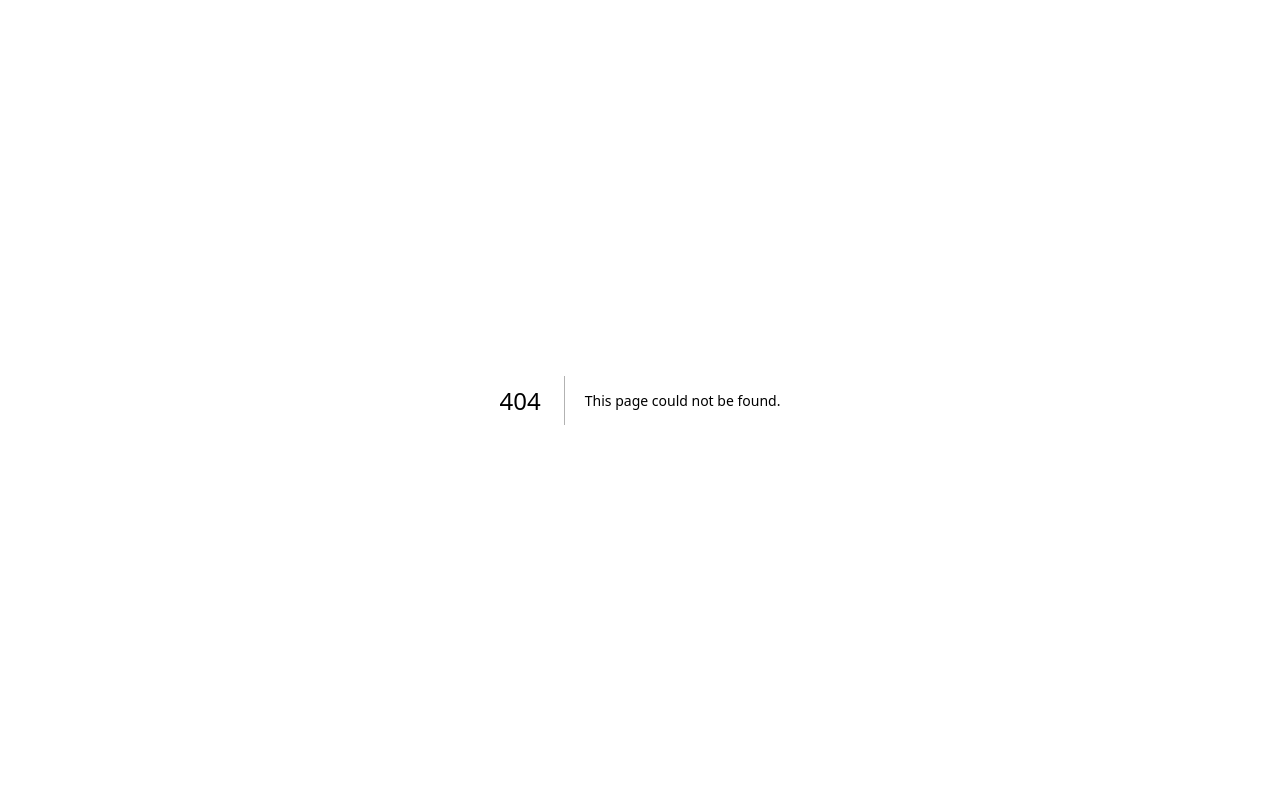
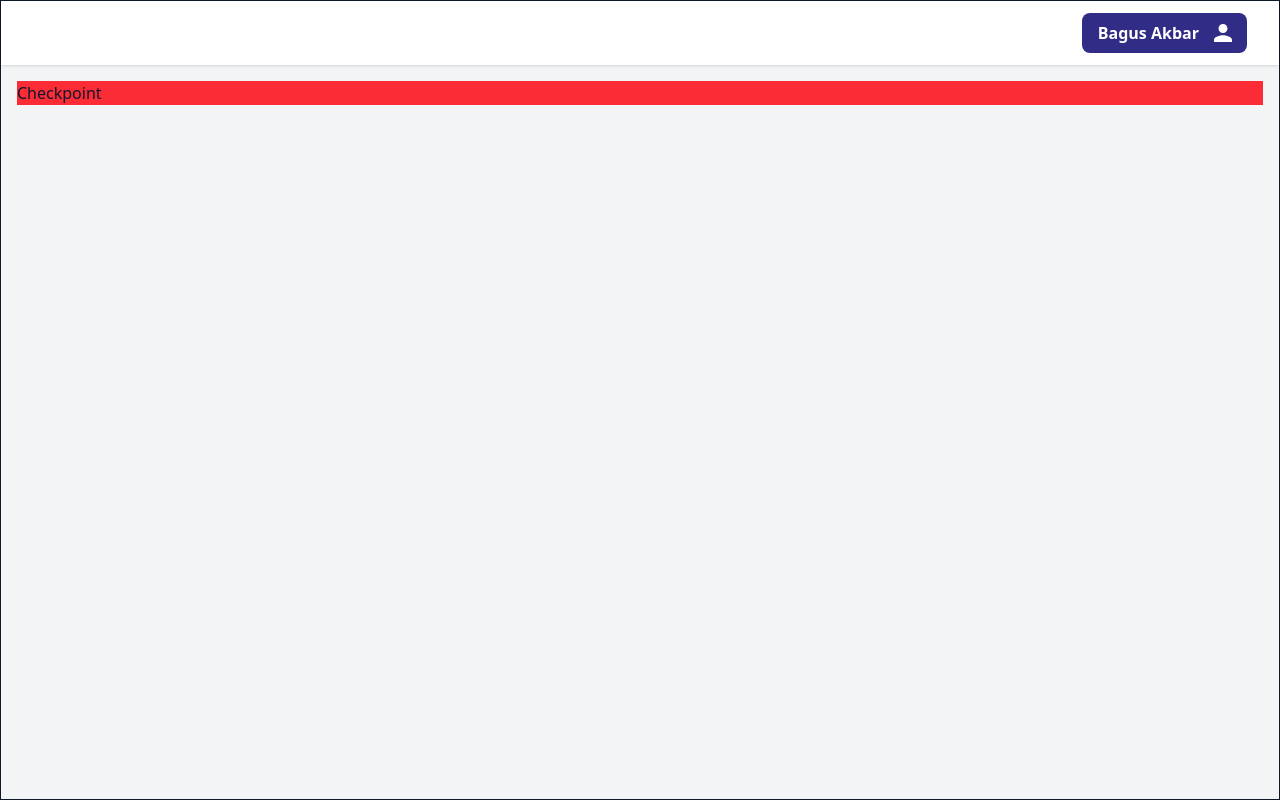
Before and after one commit to lakhatekno/attendance-frontend, a Next.js app: page /user/checkpoint in a window 1280 px wide. Before the commit this address had no page. Built offline with nearby package versions, Linux system fonts and the light colour scheme.

Commit message:
[User][Checkpoint] Create page

```diff
--- /dev/null
+++ b/src/app/user/checkpoint/page.tsx
@@ -0,0 +1,5 @@
+export default function Checkpoint() {
+  return (
+    <div className="bg-red-500">Checkpoint</div>
+  )
+}
```
